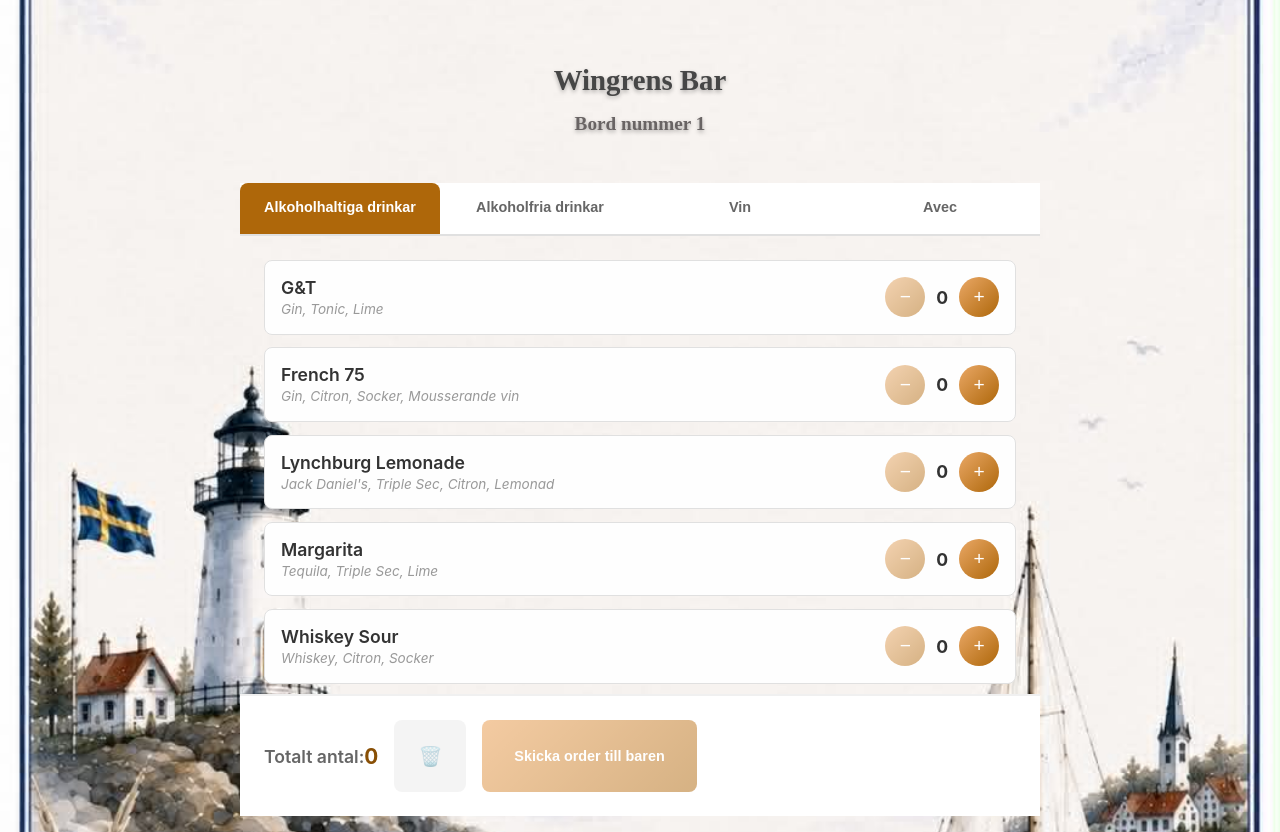
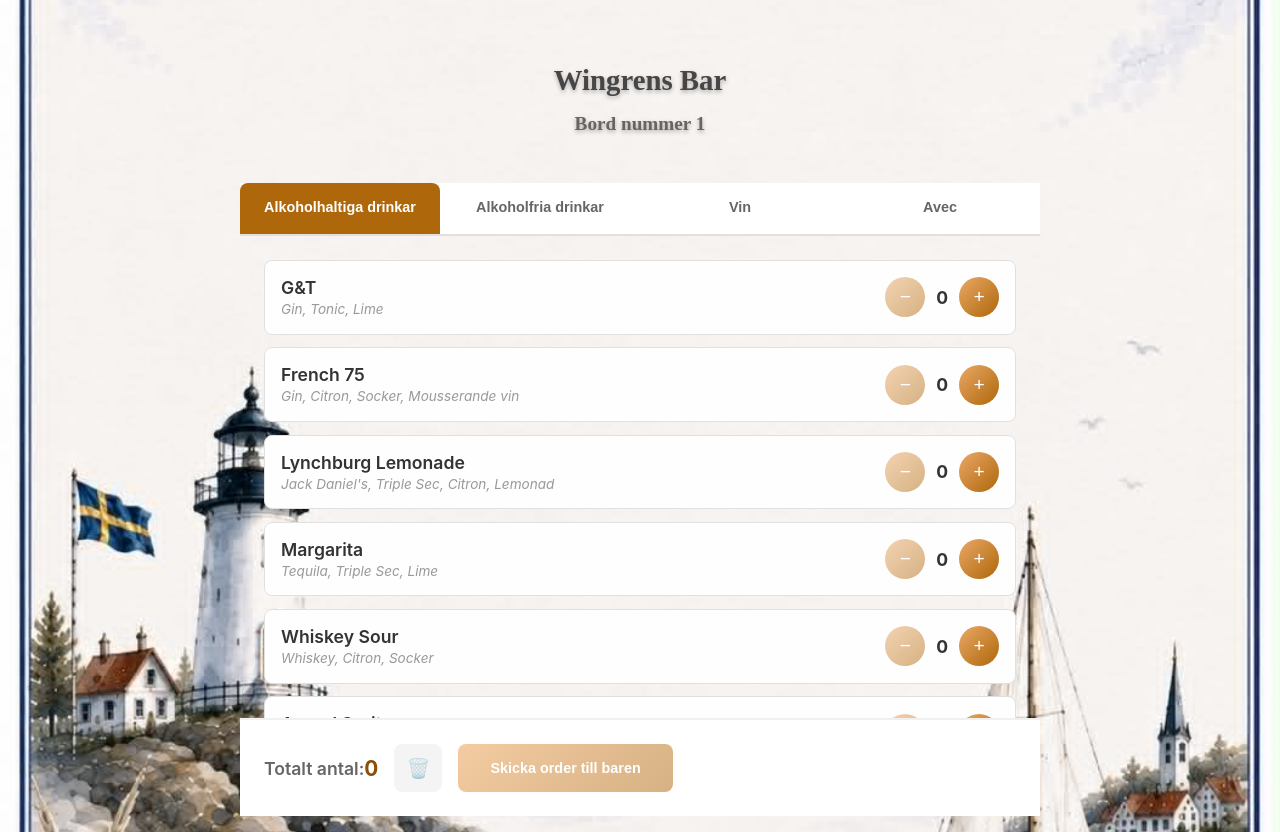
Before and after one commit to KiwiComp/wedding-guests, a React (Create React App) app: page /#/table/1 in a window 1280 px wide. Built offline with nearby package versions, Linux system fonts and the light colour scheme; no server answers.

Commit message:
Light mode colours also in dark mode. Discard-button dimensions correct in all browsers.

```diff
--- a/src/App.css
+++ b/src/App.css
@@ -4,7 +4,9 @@
   box-sizing: border-box;
 }
 
+html,
 body {
+  color-scheme: light;
   font-family: -apple-system, BlinkMacSystemFont, 'Segoe UI', 'Roboto', 'Oxygen',
     'Ubuntu', 'Cantarell', 'Fira Sans', 'Droid Sans', 'Helvetica Neue',
     sans-serif;
@@ -15,4 +17,5 @@ body {
 .App {
   width: 100%;
   height: 100%;
+  color-scheme: light;
 }
--- a/src/components/TableOrder/TableOrder.css
+++ b/src/components/TableOrder/TableOrder.css
@@ -3,7 +3,7 @@
   justify-content: center;
   align-items: flex-start;
   min-height: 100vh;
-  background: url('../../assets/images/archipelago_1.jpeg') center/cover no-repeat fixed;
+  background: url('../../assets/images/archipelago_1.jpeg') center/cover no-repeat;
   padding: 0.5rem;
 }
 
@@ -213,7 +213,8 @@
   font-weight: bold;
   cursor: pointer;
   transition: all 0.2s;
-  aspect-ratio: 1 / 1;
+  width: 2.5rem;
+  height: 2.5rem;
   padding: 0;
   display: flex;
   align-items: center;
@@ -362,8 +363,9 @@
   }
 
   .discard-button {
-    width: auto;
-    padding: 1rem 1.5rem;
+    width: 3rem;
+    height: 3rem;
+    padding: 0;
   }
 
   .submit-button {
--- a/src/index.css
+++ b/src/index.css
@@ -1,5 +1,7 @@
+html,
 body {
   margin: 0;
+  color-scheme: light;
   font-family: -apple-system, BlinkMacSystemFont, 'Segoe UI', 'Roboto', 'Oxygen',
     'Ubuntu', 'Cantarell', 'Fira Sans', 'Droid Sans', 'Helvetica Neue',
     sans-serif;
```
